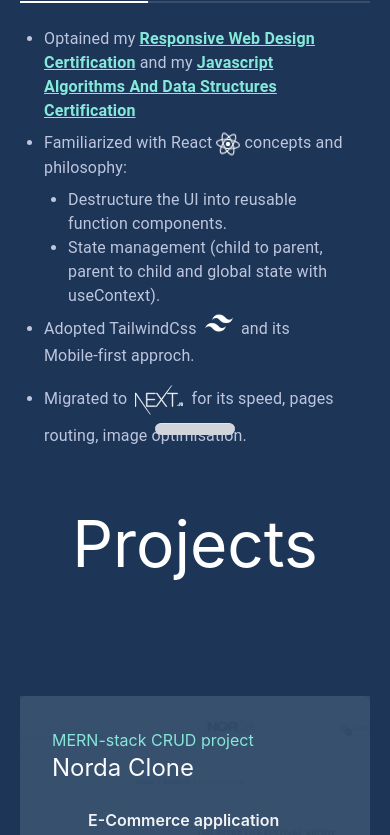
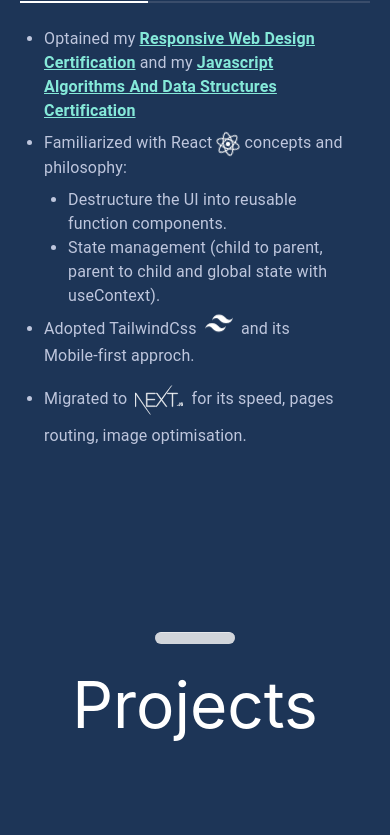
Before and after one commit to allaoua-rico/Purples, a Next.js app: page / in a window 390 px wide. Shown: the part 1246-2081 px from the top of the page. Built offline with nearby package versions, Linux system fonts and the light colour scheme.

Commit message:
finished v2

```diff
--- a/components/Technologies.js
+++ b/components/Technologies.js
@@ -21,7 +21,7 @@ export default function Technologies() {
     setValue(newValue);
   };
   return (
-    <div className="h-[560px] flex flex-col items-center gap-y-14 lg:px-0 px-5 w-screen lg:w-full max-w-[700px]">
+    <div className="min-h-[560px] flex flex-col items-center gap-y-14 lg:px-0 px-5 w-screen lg:w-full max-w-[700px]">
       <div className="flex flex-col items-center gap-y-11">
         <h2 className={` text-5xl sm:text-6xl `}>Technologies</h2>
         <p className="ml-2 mb-4 text-2xl  text-center">
--- a/pages/index.js
+++ b/pages/index.js
@@ -26,10 +26,10 @@ export default function Home() {
 
       <Top />
       <hr id="tech" className='h-3 w-20 rounded-lg bg-gray-300 mb-12 mt-40 mx-auto '/>
-      <Technologies/>
-      <FadeInSection>
-        <hr id="projects" className='h-3 w-20 rounded-lg bg-gray-300 mb-12 mt-40 mx-auto'/>
-        <Projects/>
+      <Technologies />
+      <FadeInSection >
+        <hr id="projects" className='  h-3 w-20 rounded-lg bg-gray-300  mt-40 mx-auto'/>
+        <Projects />
       </FadeInSection>
       <FadeInSection>
         <hr id="contact" className='h-3 w-20 rounded-lg bg-gray-300 mb-12 mt-40 mx-auto'/>
```
